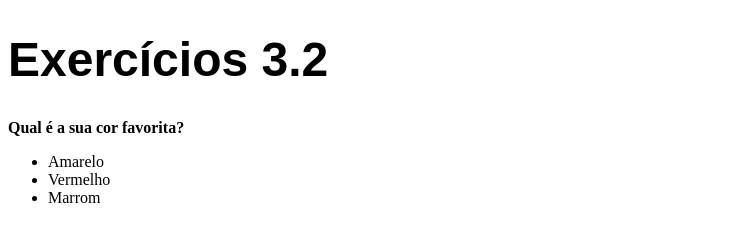
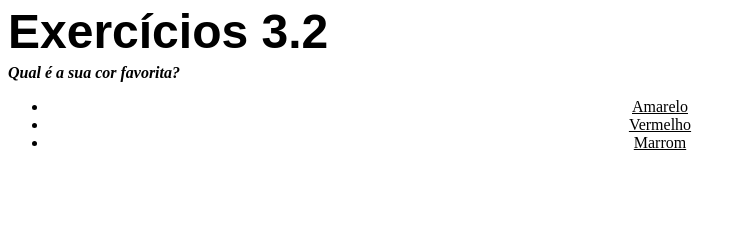
Before and after one commit to bruno-s-mendes/trybe-exercises, a plain HTML site: page exercises/3.2/3.2.2/index.html in a window 1280 px wide. Shown: the whole page, without its empty margins (0-746 px from the left). Drawn offline with Linux system fonts and the light colour scheme.

Commit message:
explorado s propriedades font-style, line-height, text-align e text-decoration

```diff
--- a/exercises/3.2/3.2.2/index.html
+++ b/exercises/3.2/3.2.2/index.html
@@ -5,14 +5,19 @@
     <title>HTML</title>
     <style>
         h1 {
-            font-family: sans-serif; font-size: 3em;
+            font-family: sans-serif; font-size: 3em; line-height: 0em;
         }
         p{
-            font-weight: 600;
+            font-weight: 600; font-style: italic;
         }
         body{
             font-size: 16px;
         }
+        ul{
+            text-align: center; text-decoration: underline;
+        }
+
+
     </style>
   </head>
   <body>
```
